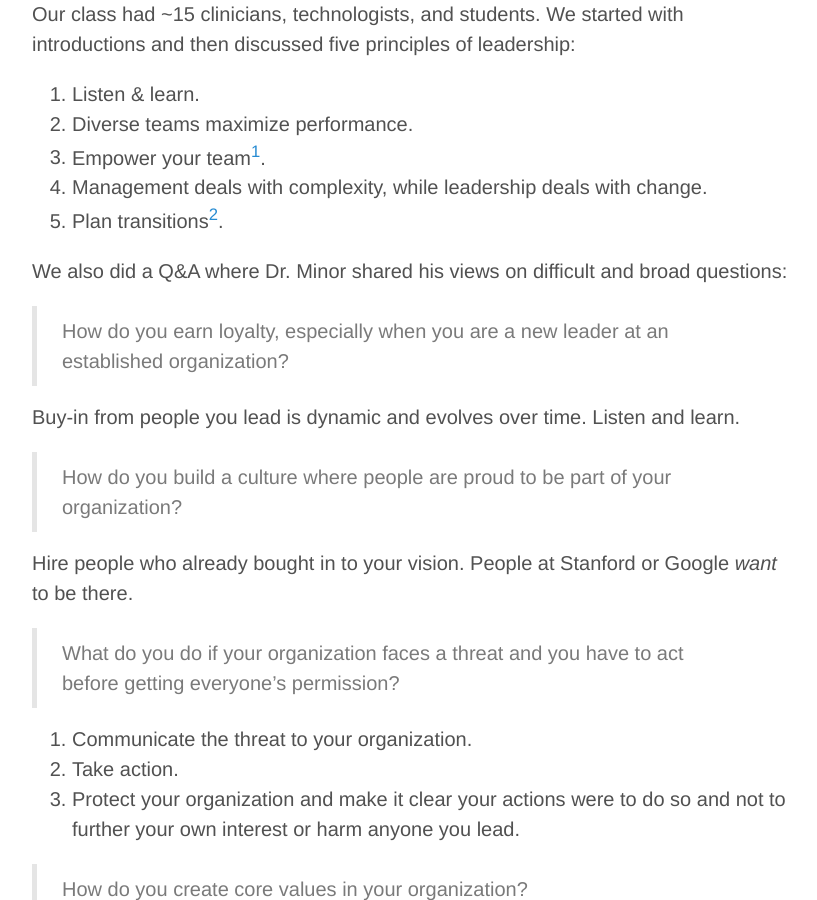
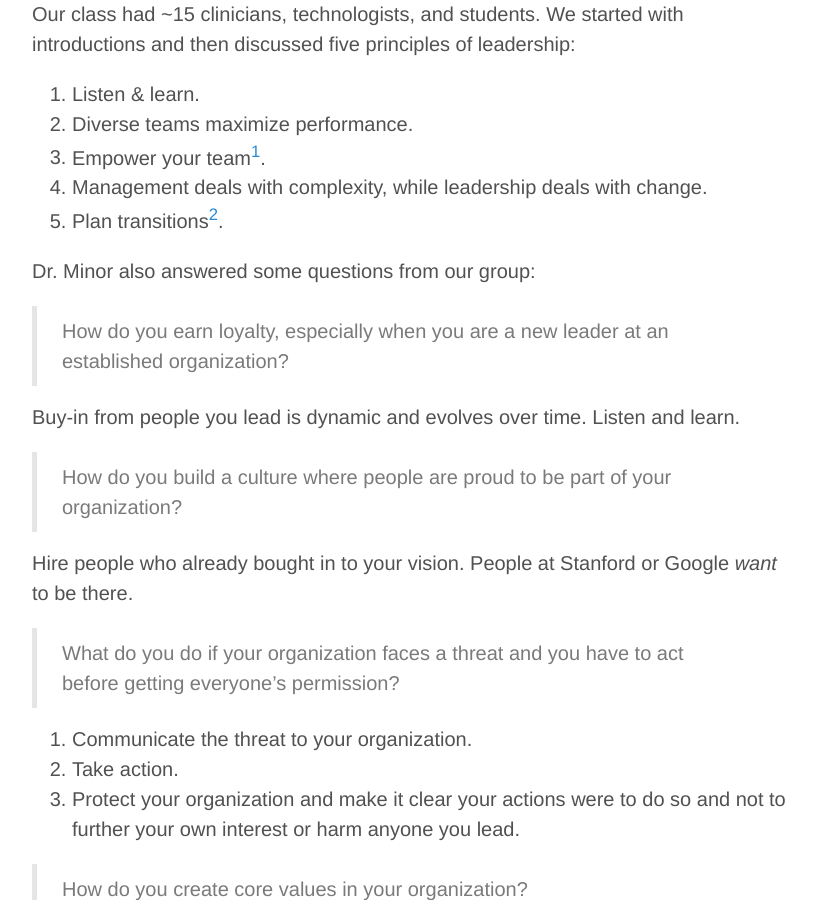
Before and after one commit to erikr/erikr.github.io, a Jekyll site: the page built from _posts/2015-09-27-Masterclass-With-Lloyd-Minor.md, in a window 1280 px wide and 900 px high, scrolled down 1010 px. Shown: the whole window, without its empty margins (228-1045 px from the left). Built offline with Jekyll 4.4.1, drawn with Linux system fonts in a browser that asks for light colours; nearby versions of some CDN libraries.

Commit message:
revised wording of a sentence

```diff
--- a/_posts/2015-09-27-Masterclass-With-Lloyd-Minor.md
+++ b/_posts/2015-09-27-Masterclass-With-Lloyd-Minor.md
@@ -24,7 +24,7 @@ Our class had ~15 clinicians, technologists, and students. We started with intro
 4. Management deals with complexity, while leadership deals with change.
 5. Plan transitions[^footnote2].
 
-We also did a Q&A where Dr. Minor shared his views on difficult and broad questions:
+Dr. Minor also answered some questions from our group:
 
 > How do you earn loyalty, especially when you are a new leader at an established organization?
 
```
